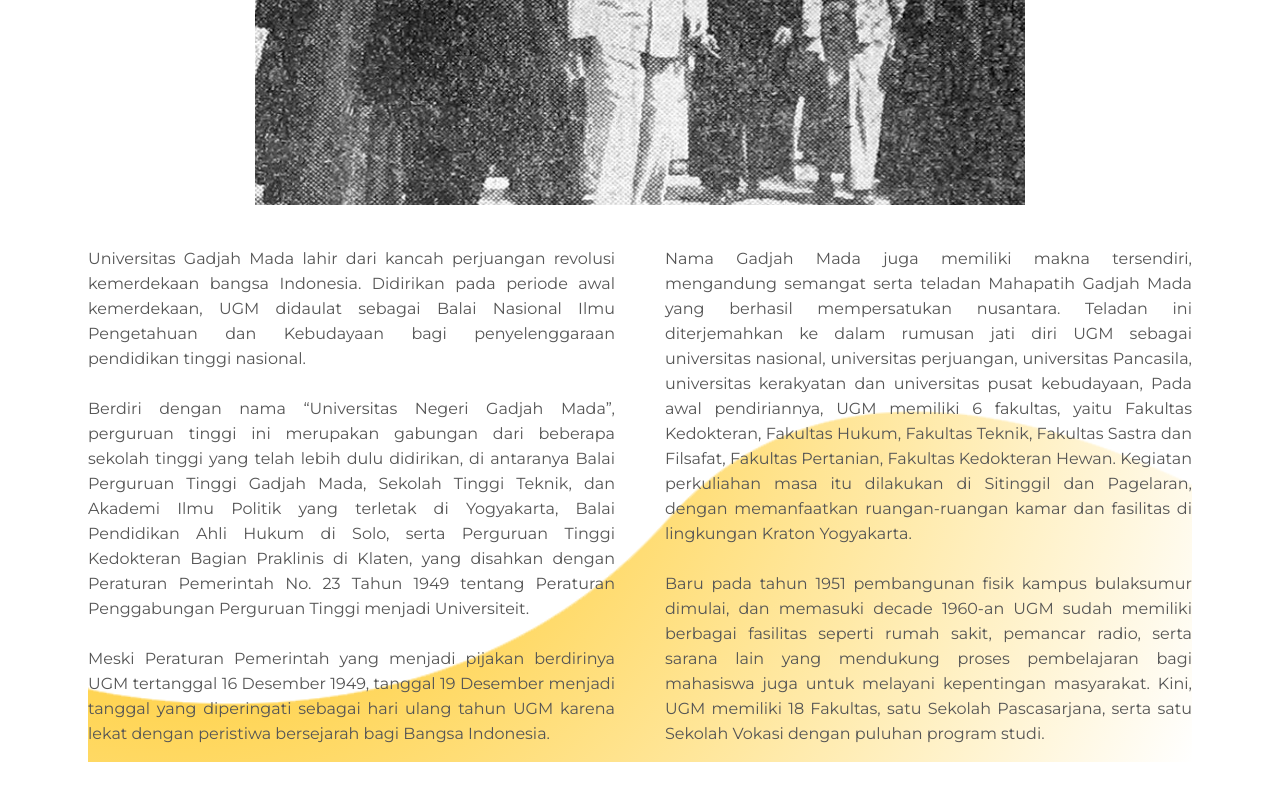
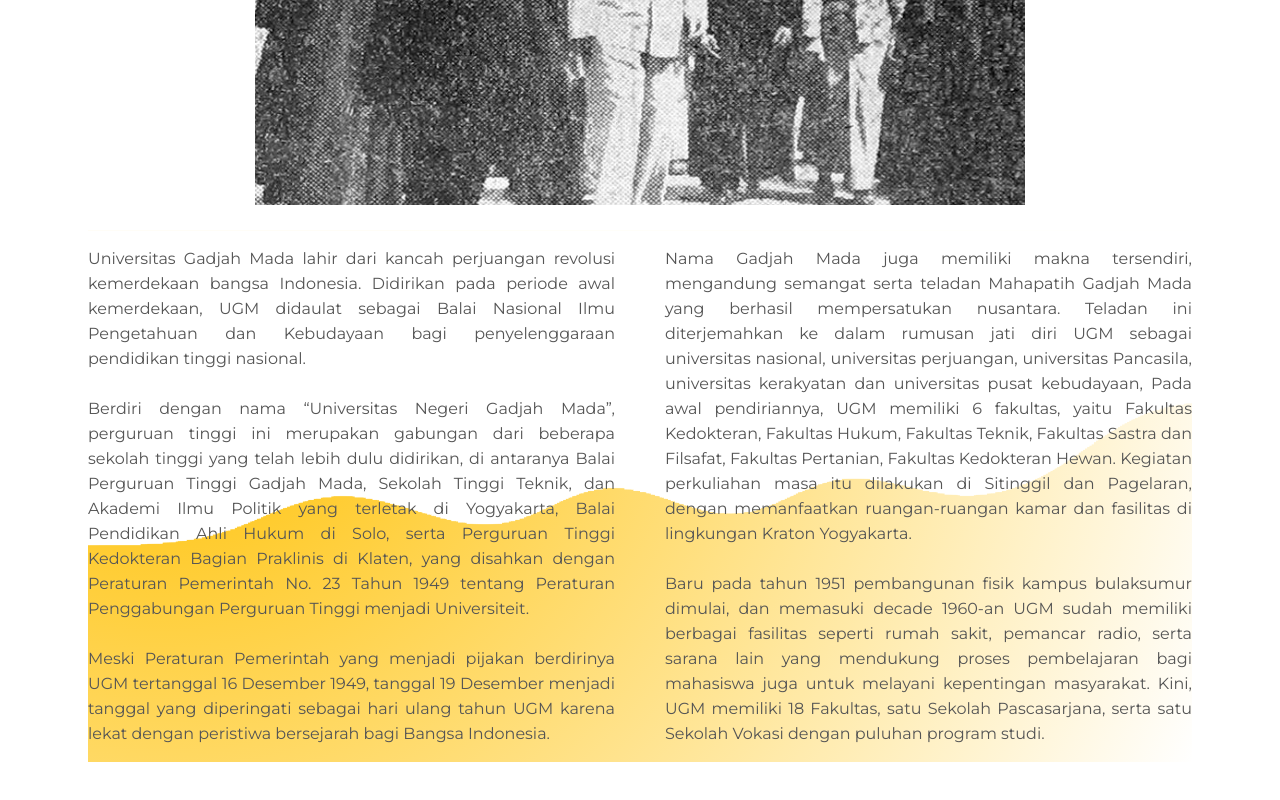
Before and after one commit to audyningrum27/C06, a plain HTML site: page index.html in a window 1280 px wide. Shown: the part 1566-2366 px from the top of the page. Drawn offline with nearby package versions, Linux system fonts and the light colour scheme.

Commit message:
Update style.css

```diff
--- a/style.css
+++ b/style.css
@@ -58,7 +58,7 @@ body {
 .text {
 	display: flex;
 	flex-wrap: wrap;
-	background: url('gambar/background11.png') no-repeat,
+	background: url('gambar/back.png') no-repeat,
     radial-gradient(
       circle farthest-corner at 6.6% 12%,
       rgba(255, 203, 44, 1) 20.8%,
```
